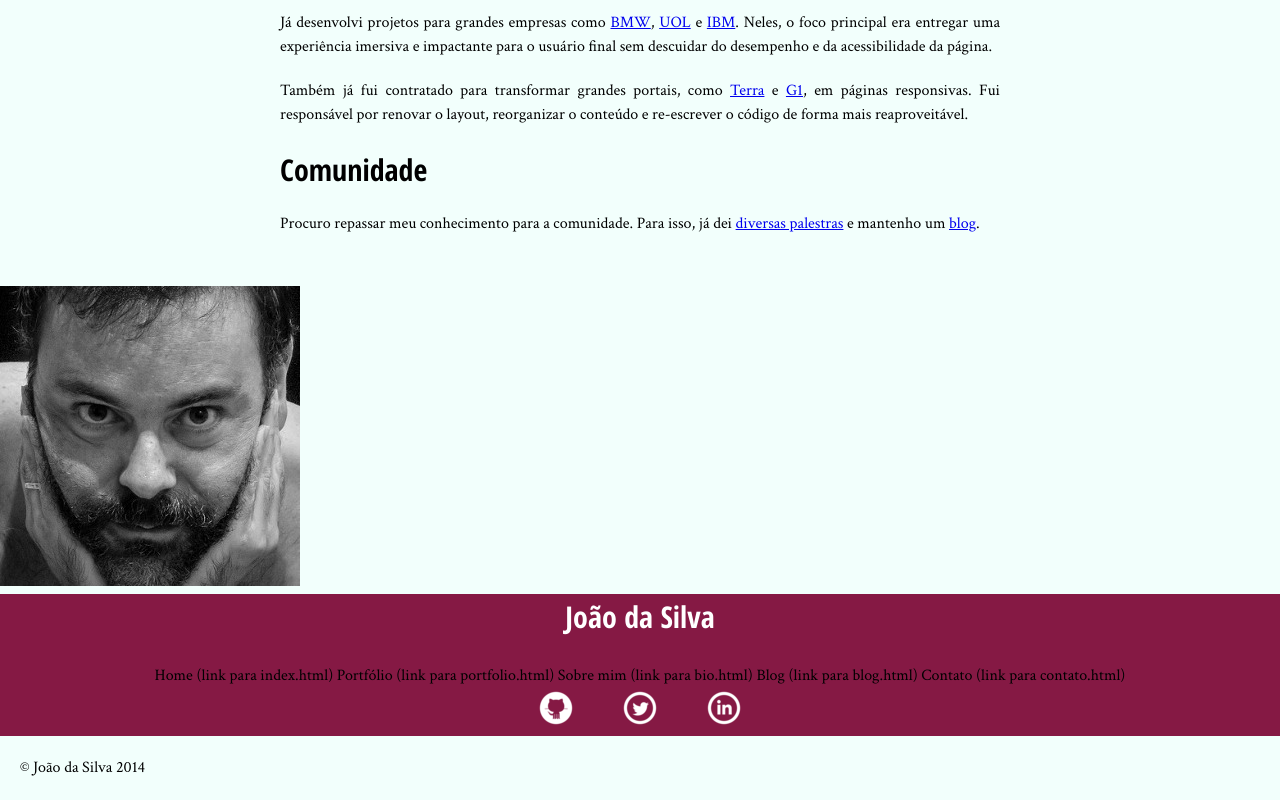
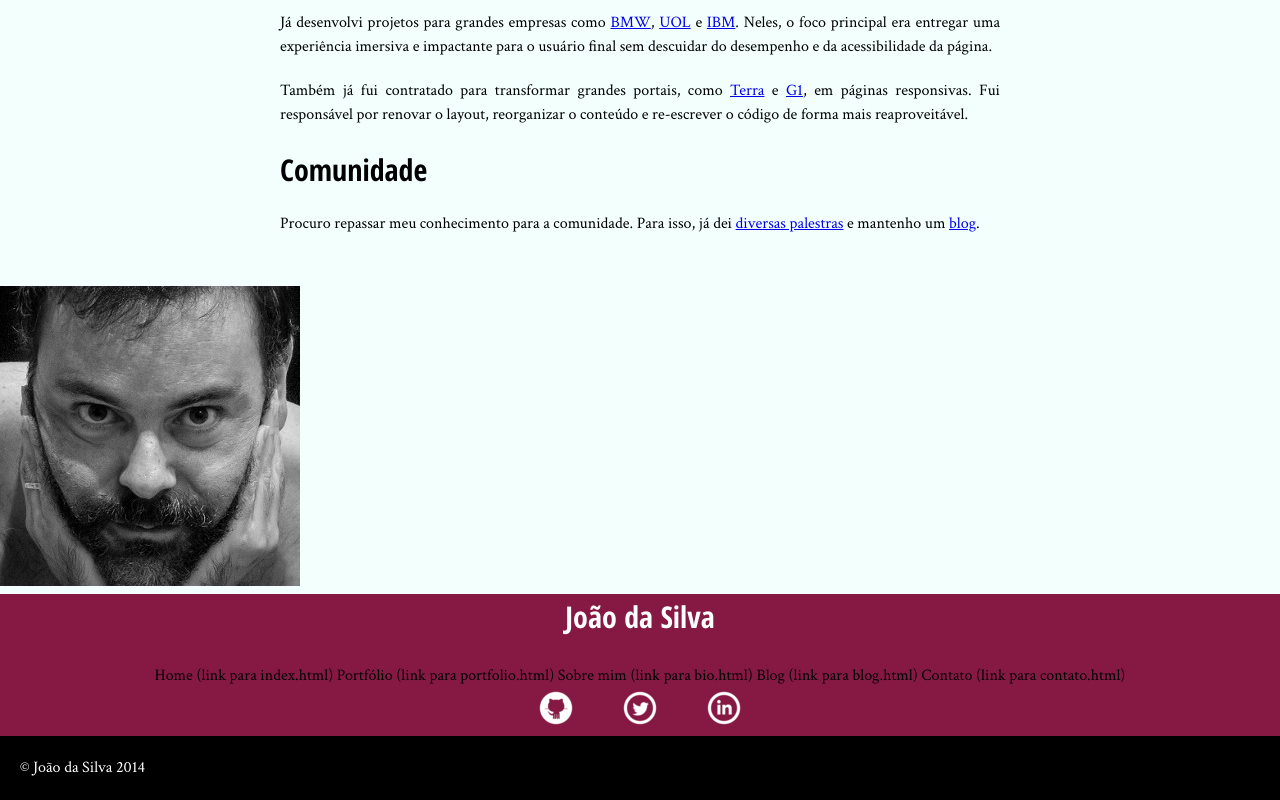
Before and after one commit to GabryelleSS/portfolio-joao-da-silva, a plain HTML site: page bio.html in a window 1280 px wide. Shown: the part 1157-1957 px from the top of the page. Drawn offline with Linux system fonts and the light colour scheme.

Commit message:
Adicionando cor no footer

```diff
--- a/_css/site.css
+++ b/_css/site.css
@@ -80,3 +80,8 @@ aside div{
 aside li{
     display: inline-block;
 }
+
+footer{
+    background-color: #000;
+    color: white;
+}
```
